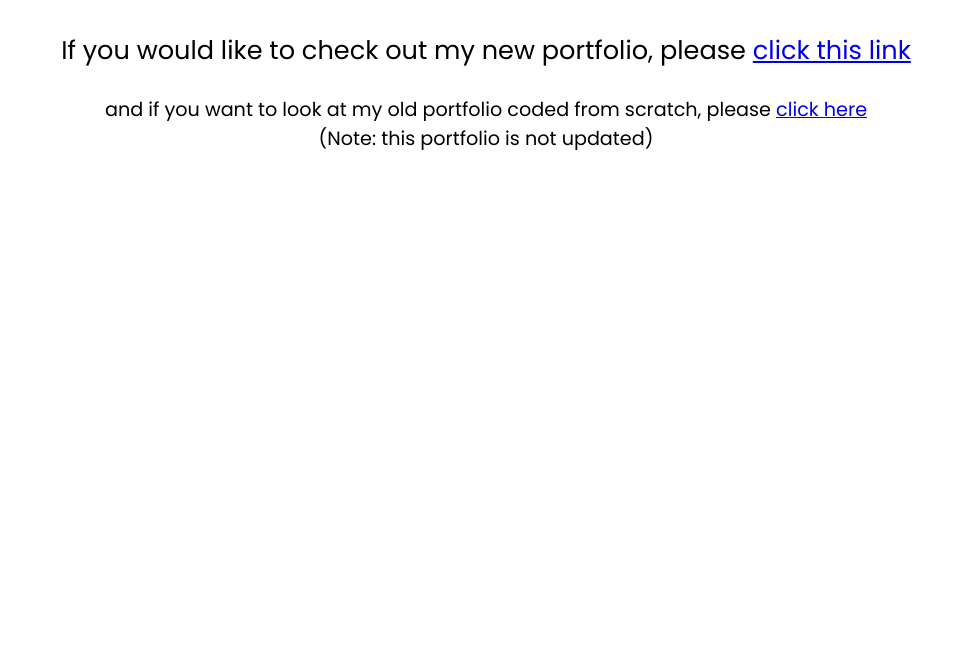
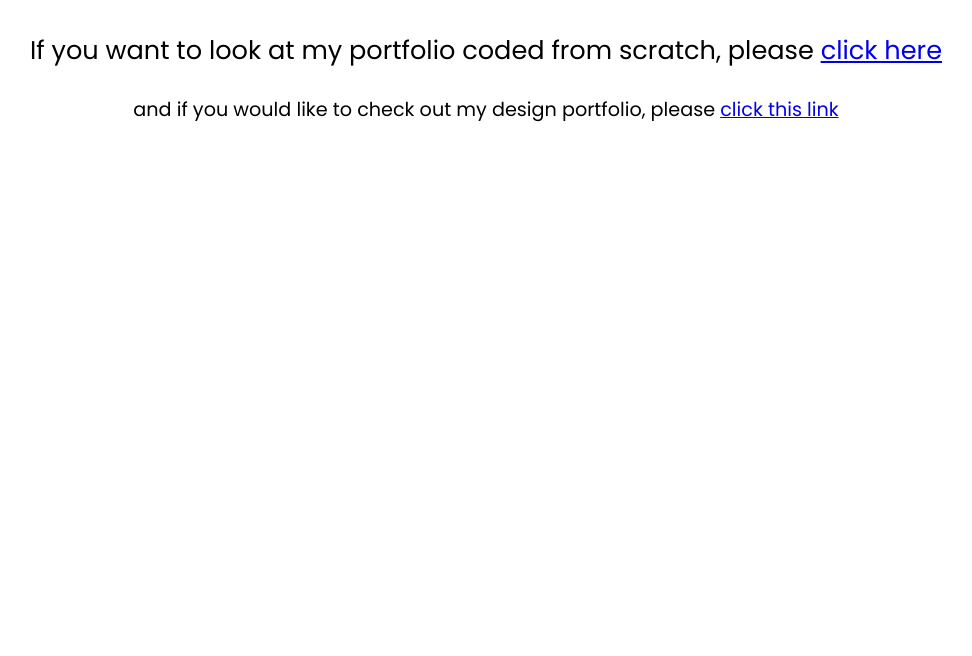
Before and after one commit to krupali02/krupali02.github.io, a plain HTML site: page index.html in a window 1280 px wide. Shown: the part 144-800 px from the top of the page, without its empty margins (154-1126 px from the left). Drawn offline with Linux system fonts and the light colour scheme.

Commit message:
new update

```diff
--- a/index.html
+++ b/index.html
@@ -50,8 +50,9 @@
 <body>
     <div class="centered-text">
         <p id="intro"> Hello there 👋</p>
-        <p id="link1">If you would like to check out my new portfolio, please <a href="http://krupalipatel.ca/" target="_blank">click this link</a></p>
-        <p id="link2">and if you want to look at my old portfolio coded from scratch, please <a href="https://krupali02.github.io/krupalis-personal-portfolio/" target="_blank">click here</a> <br>(Note: this portfolio is not updated)</p>
+        <p id="link1">If you want to look at my portfolio coded from scratch, please <a href="https://krupali02.github.io/krupalis-personal-portfolio/" target="_blank">click here</a></p>
+        <p id="link2">and if you would like to check out my design portfolio, please <a href="http://krupalipatel.ca/" target="_blank">click this link</a></p>
+
 
     </div>
 </body>
```
